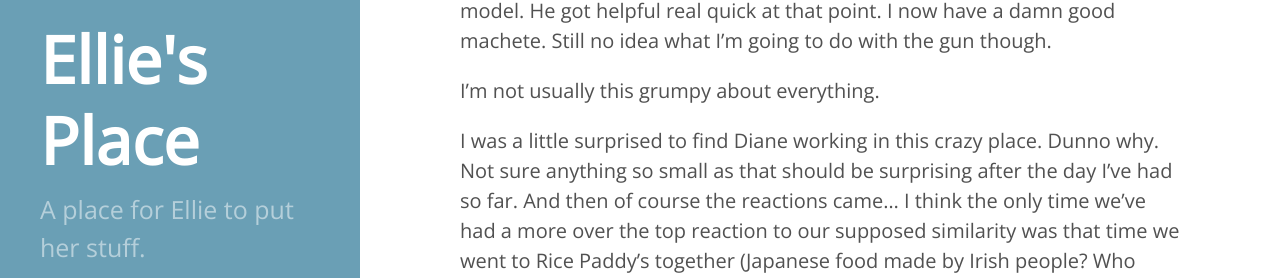
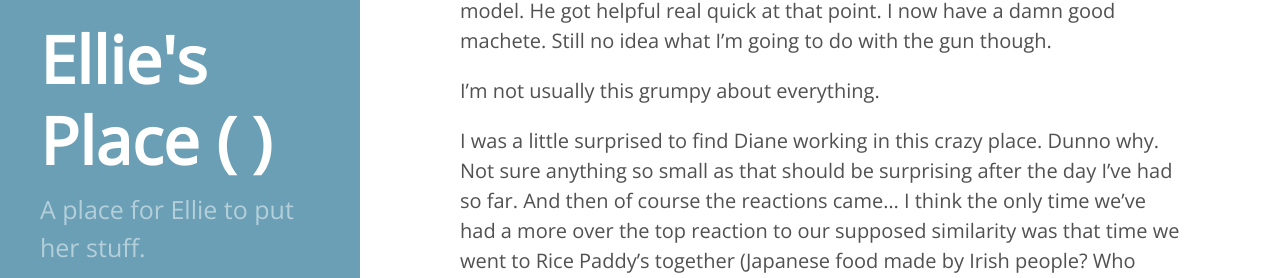
Before and after one commit to eltariel/eltariel.github.io, a Jekyll site: the page built from index.html, in a window 1280 px wide. Shown: the part 384-662 px from the top of the page. Built offline with Jekyll 4.4.1, drawn with Linux system fonts in a browser that asks for light colours; Markdown is read by kramdown in place of the engine named in the settings; the list of posts is cut into pages by our own code.

Commit message:
Update sidebar.html

```diff
--- a/_includes/sidebar.html
+++ b/_includes/sidebar.html
@@ -2,8 +2,8 @@
   <div class="container sidebar-sticky">
     <div class="sidebar-about">
       <h1>
-        <a href="{{ site.baseurl }}">
-          {{ site.title }}
+        <a href="{{ "/" | relative_url }}">
+          {{ site.title }} ( {{ site.baseurl }} )
         </a>
       </h1>
       <p class="lead">{{ site.description }}</p>
```
